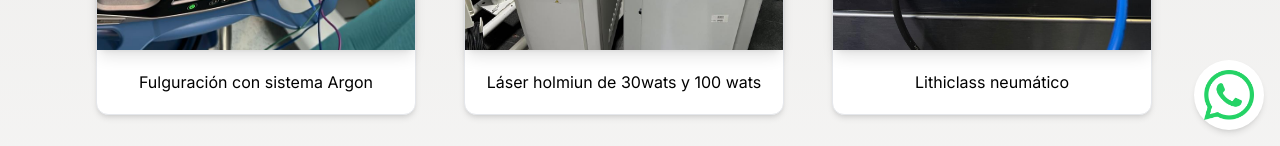
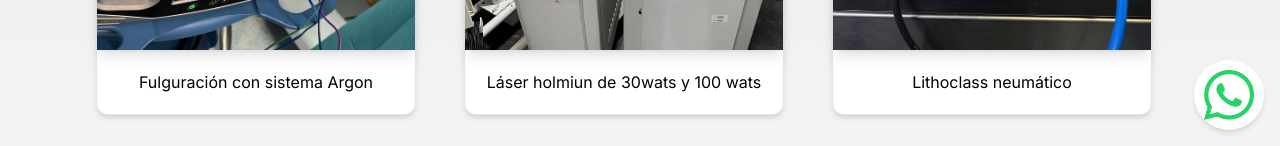
Before and after one commit to ErickJair15/EndomedicsWeb, a Next.js app: page /productos in a window 1280 px wide. Shown: the part 654-800 px from the top of the page. Built offline with nearby package versions, Linux system fonts and the light colour scheme.

Commit message:
cambio nombre

```diff
--- a/components/Productos/ImageProductos.jsx
+++ b/components/Productos/ImageProductos.jsx
@@ -11,7 +11,7 @@ const ImageProductos = () => {
     const productos = [
         { nombre: "Fulguración con sistema Argon", imagen: "/new/fulguracionArgon.jpeg" },
         { nombre: "Láser holmiun de 30wats  y 100 wats", imagen: "/new/laserHomium.jpeg" },
-        { nombre: "Lithiclass neumático", imagen: "/new/litHiClass.jpeg" },
+        { nombre: "Lithoclass neumático", imagen: "/new/litHiClass.jpeg" },
         { nombre: "Manipulador uterino", imagen: "/new/manipuladorUterino.jpeg" },
         { nombre: "Manipulador uterino", imagen: "/new/manipuladorUterino2.jpeg" },
         { nombre: "Sellador de vasos ligasure", imagen: "/new/selladorVasos.jpeg" },
```
